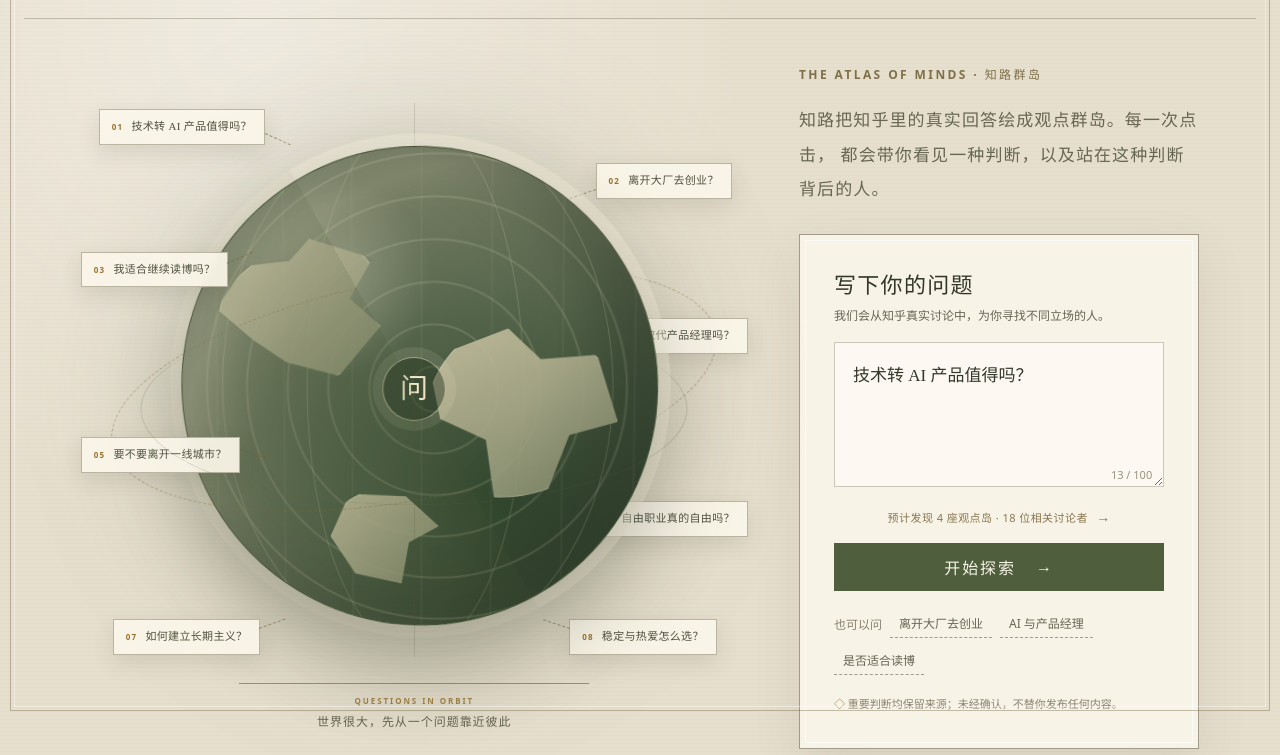
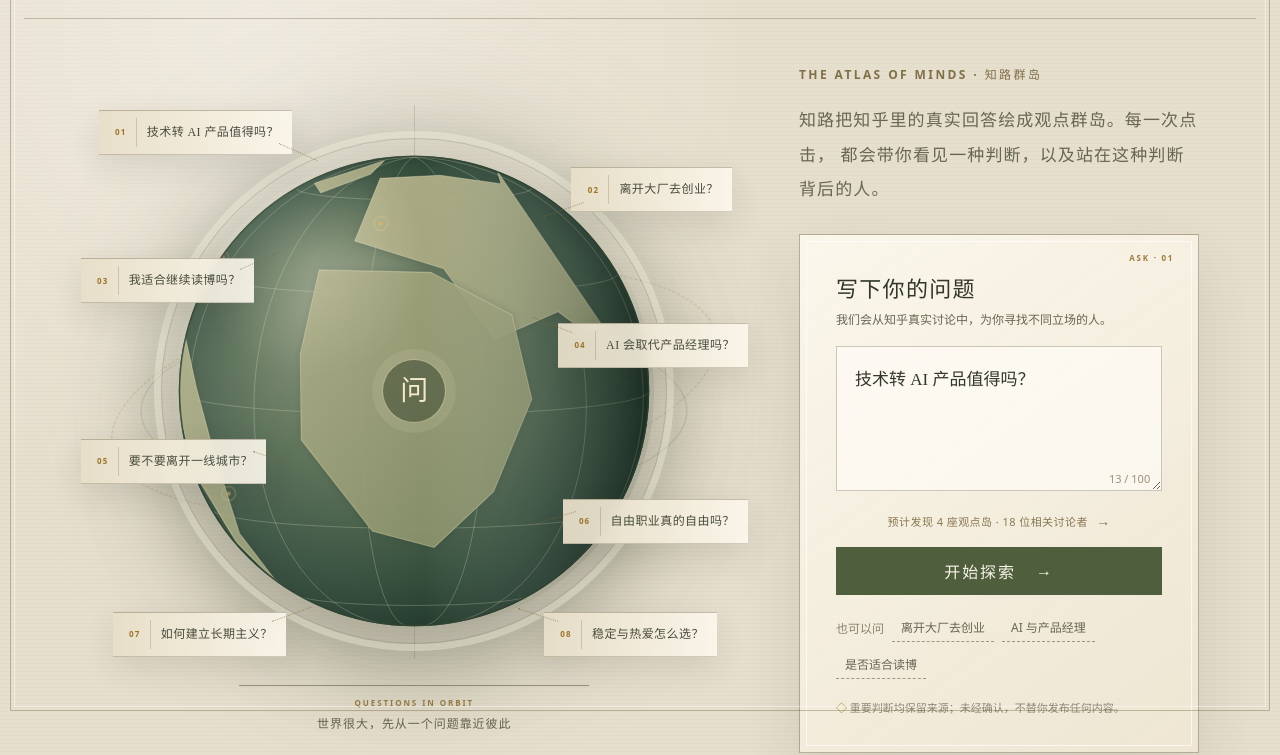
Before and after one commit to lxtayi/zhilu, a website with bundled scripts: page public/index.html in a window 1280 px wide. Shown: the part 79-834 px from the top of the page. Built offline with nearby package versions, Linux system fonts and the light colour scheme; animation ran at ten frames a second; files whose address does not match are found by name.

Commit message:
feat(frontend): rebuild hero as interactive editorial globe

```diff
--- a/public/app.js
+++ b/public/app.js
@@ -1,8 +1,12 @@
+import { createQuestionGlobe } from "./globe.js";
+
 const elements = {
   form: document.querySelector("#questionForm"),
   input: document.querySelector("#questionInput"),
   charCount: document.querySelector("#charCount"),
   hero: document.querySelector("#heroSection"),
+  globeStage: document.querySelector("#questionGlobeStage"),
+  globeCanvas: document.querySelector("#questionGlobeCanvas"),
   viewpointGate: document.querySelector("#viewpointGate"),
   viewpointGateCards: document.querySelector("#viewpointGateCards"),
   progress: document.querySelector("#progressSection"),
@@ -681,27 +685,11 @@ document.querySelectorAll("[data-question]").forEach((button) => {
   });
 });
 
-if (elements.globeStage && elements.hero && window.matchMedia("(pointer:fine)").matches) {
-  elements.hero.addEventListener("pointermove", (event) => {
-    const bounds = elements.hero.getBoundingClientRect();
-    const x = (event.clientX - bounds.left) / bounds.width - 0.5;
-    const y = (event.clientY - bounds.top) / bounds.height - 0.5;
-    elements.globeStage.style.setProperty("--globe-tilt-x", `${(-y * 18).toFixed(2)}deg`);
-    elements.globeStage.style.setProperty("--globe-tilt-y", `${(x * 30).toFixed(2)}deg`);
-    elements.globeStage.style.setProperty("--globe-shift-x", `${(x * 12).toFixed(2)}px`);
-    elements.globeStage.style.setProperty("--globe-shift-y", `${(y * 9).toFixed(2)}px`);
-    elements.globeStage.style.setProperty("--globe-light-x", `${(-x * 20).toFixed(2)}px`);
-    elements.globeStage.style.setProperty("--globe-light-y", `${(-y * 14).toFixed(2)}px`);
-  });
-  elements.hero.addEventListener("pointerleave", () => {
-    elements.globeStage.style.removeProperty("--globe-tilt-x");
-    elements.globeStage.style.removeProperty("--globe-tilt-y");
-    elements.globeStage.style.removeProperty("--globe-shift-x");
-    elements.globeStage.style.removeProperty("--globe-shift-y");
-    elements.globeStage.style.removeProperty("--globe-light-x");
-    elements.globeStage.style.removeProperty("--globe-light-y");
-  });
-}
+createQuestionGlobe({
+  canvas: elements.globeCanvas,
+  stage: elements.globeStage,
+  motionSurface: elements.hero
+});
 
 elements.restart.addEventListener("click", restart);
 elements.bottomRestart.addEventListener("click", restart);
--- /dev/null
+++ b/public/globe.js
@@ -0,0 +1,211 @@
+const DEG = Math.PI / 180;
+
+const LANDMASSES = [
+  [[72,-168],[68,-135],[58,-121],[50,-92],[52,-66],[34,-76],[17,-88],[18,-109],[33,-124],[54,-148]],
+  [[13,-81],[5,-75],[-7,-78],[-20,-69],[-39,-63],[-54,-70],[-35,-52],[-11,-48],[3,-55]],
+  [[70,-12],[72,34],[65,74],[68,122],[55,154],[37,141],[21,112],[9,80],[24,55],[18,34],[37,22],[45,-8]],
+  [[36,-17],[36,18],[24,40],[3,43],[-20,34],[-36,19],[-31,1],[-7,-16],[14,-17]],
+  [[-12,112],[-18,146],[-38,153],[-44,132],[-30,114]],
+  [[82,-52],[72,-24],[61,-42],[64,-62]]
+];
+
+function spherePoint(latitude, longitude, yaw, pitch) {
+  const lat = latitude * DEG;
+  const lon = longitude * DEG + yaw;
+  const cosLat = Math.cos(lat);
+  const x = cosLat * Math.sin(lon);
+  const y = -Math.sin(lat);
+  const z = cosLat * Math.cos(lon);
+  const cosPitch = Math.cos(pitch);
+  const sinPitch = Math.sin(pitch);
+  return { x, y: y * cosPitch - z * sinPitch, z: y * sinPitch + z * cosPitch };
+}
+
+function strokeVisible(context, points, project) {
+  let drawing = false;
+  context.beginPath();
+  points.forEach(([latitude, longitude]) => {
+    const point = project(latitude, longitude);
+    if (point.z <= 0) {
+      drawing = false;
+      return;
+    }
+    if (drawing) context.lineTo(point.x, point.y);
+    else context.moveTo(point.x, point.y);
+    drawing = true;
+  });
+  context.stroke();
+}
+
+export function createQuestionGlobe({ canvas, stage, motionSurface }) {
+  if (!canvas || !stage || !motionSurface) return () => {};
+  const context = canvas.getContext("2d");
+  if (!context) return () => {};
+
+  const questions = [...stage.querySelectorAll(".floating-question")];
+  const reducedMotion = window.matchMedia("(prefers-reduced-motion: reduce)");
+  const state = { width: 0, height: 0, radius: 0, x: 0, y: 0, targetX: 0, targetY: 0, frame: 0 };
+
+  function resize() {
+    const bounds = canvas.getBoundingClientRect();
+    const ratio = Math.min(window.devicePixelRatio || 1, 2);
+    state.width = Math.max(1, bounds.width);
+    state.height = Math.max(1, bounds.height);
+    state.radius = Math.min(state.width, state.height) * .49;
+    canvas.width = Math.round(state.width * ratio);
+    canvas.height = Math.round(state.height * ratio);
+    context.setTransform(ratio, 0, 0, ratio, 0, 0);
+  }
+
+  function project(latitude, longitude, yaw, pitch) {
+    const point = spherePoint(latitude, longitude, yaw, pitch);
+    return {
+      x: state.width / 2 + point.x * state.radius,
+      y: state.height / 2 + point.y * state.radius,
+      z: point.z
+    };
+  }
+
+  function drawGrid(yaw, pitch) {
+    context.save();
+    context.strokeStyle = "rgba(236,229,195,.25)";
+    context.lineWidth = 1;
+    for (let latitude = -60; latitude <= 60; latitude += 30) {
+      const points = [];
+      for (let longitude = -180; longitude <= 180; longitude += 4) points.push([latitude, longitude]);
+      strokeVisible(context, points, (lat, lon) => project(lat, lon, yaw, pitch));
+    }
+    for (let longitude = -180; longitude < 180; longitude += 30) {
+      const points = [];
+      for (let latitude = -90; latitude <= 90; latitude += 3) points.push([latitude, longitude]);
+      strokeVisible(context, points, (lat, lon) => project(lat, lon, yaw, pitch));
+    }
+    context.restore();
+  }
+
+  function drawLand(yaw, pitch) {
+    LANDMASSES.forEach((land, index) => {
+      const points = land.map(([latitude, longitude]) => project(latitude, longitude, yaw, pitch));
+      const visible = points.filter((point) => point.z > -.05);
+      if (visible.length < 3) return;
+      context.save();
+      context.beginPath();
+      visible.forEach((point, pointIndex) => {
+        if (pointIndex) context.lineTo(point.x, point.y);
+        else context.moveTo(point.x, point.y);
+      });
+      context.closePath();
+      const gradient = context.createLinearGradient(0, 0, state.width, state.height);
+      gradient.addColorStop(0, index % 2 ? "rgba(189,184,143,.88)" : "rgba(205,198,157,.9)");
+      gradient.addColorStop(1, "rgba(118,132,92,.92)");
+      context.fillStyle = gradient;
+      context.strokeStyle = "rgba(237,229,191,.34)";
+      context.lineWidth = 1.1;
+      context.lineJoin = "round";
+      context.shadowColor = "rgba(23,34,25,.25)";
+      context.shadowBlur = 8;
+      context.fill();
+      context.shadowBlur = 0;
+      context.stroke();
+      context.restore();
+    });
+  }
+
+  function drawMarkers(yaw, pitch) {
+    const markers = [[39,116],[31,121],[22,114],[35,-74],[51,-.1],[-34,151],[1,104],[-23,-46]];
+    markers.forEach(([latitude, longitude], index) => {
+      const point = project(latitude, longitude, yaw, pitch);
+      if (point.z <= .05) return;
+      const alpha = .28 + point.z * .58;
+      context.beginPath();
+      context.arc(point.x, point.y, index % 3 === 0 ? 3.2 : 2.2, 0, Math.PI * 2);
+      context.fillStyle = `rgba(215,174,92,${alpha})`;
+      context.fill();
+      context.beginPath();
+      context.arc(point.x, point.y, 7, 0, Math.PI * 2);
+      context.strokeStyle = `rgba(224,194,126,${alpha * .45})`;
+      context.stroke();
+    });
+  }
+
+  function draw(now) {
+    state.x += (state.targetX - state.x) * .055;
+    state.y += (state.targetY - state.y) * .055;
+    if (document.hidden || motionSurface.hidden) {
+      state.frame = requestAnimationFrame(draw);
+      return;
+    }
+    const yaw = -.4 + (reducedMotion.matches ? 0 : now * .000035) + state.x * .72;
+    const pitch = -.1 + state.y * .32;
+    context.clearRect(0, 0, state.width, state.height);
+    const centerX = state.width / 2;
+    const centerY = state.height / 2;
+
+    context.save();
+    context.beginPath();
+    context.arc(centerX, centerY, state.radius, 0, Math.PI * 2);
+    context.clip();
+    const ocean = context.createRadialGradient(
+      centerX - state.radius * .32 - state.x * 12,
+      centerY - state.radius * .34 - state.y * 9,
+      state.radius * .08,
+      centerX,
+      centerY,
+      state.radius * 1.08
+    );
+    ocean.addColorStop(0, "#87927a");
+    ocean.addColorStop(.46, "#566c52");
+    ocean.addColorStop(.82, "#314b3a");
+    ocean.addColorStop(1, "#1e3429");
+    context.fillStyle = ocean;
+    context.fillRect(0, 0, state.width, state.height);
+    drawGrid(yaw, pitch);
+    drawLand(yaw, pitch);
+    drawMarkers(yaw, pitch);
+    const shade = context.createLinearGradient(0, 0, state.width, 0);
+    shade.addColorStop(0, "rgba(255,250,224,.12)");
+    shade.addColorStop(.52, "rgba(255,255,255,0)");
+    shade.addColorStop(1, "rgba(8,19,13,.34)");
+    context.fillStyle = shade;
+    context.fillRect(0, 0, state.width, state.height);
+    context.restore();
+
+    context.beginPath();
+    context.arc(centerX, centerY, state.radius - .75, 0, Math.PI * 2);
+    context.strokeStyle = "rgba(48,67,49,.9)";
+    context.lineWidth = 1.5;
+    context.stroke();
+    state.frame = requestAnimationFrame(draw);
+  }
+
+  function move(event) {
+    const bounds = motionSurface.getBoundingClientRect();
+    state.targetX = Math.max(-1, Math.min(1, ((event.clientX - bounds.left) / bounds.width - .5) * 2));
+    state.targetY = Math.max(-1, Math.min(1, ((event.clientY - bounds.top) / bounds.height - .5) * 2));
+    questions.forEach((question, index) => {
+      const depth = .28 + (index % 4) * .1;
+      const direction = index % 2 === 0 ? 1 : -1;
+      question.style.translate = `${(state.targetX * 13 * depth * direction).toFixed(2)}px ${(state.targetY * 9 * depth).toFixed(2)}px`;
+    });
+  }
+
+  function leave() {
+    state.targetX = 0;
+    state.targetY = 0;
+    questions.forEach((question) => { question.style.translate = "0 0"; });
+  }
+
+  resize();
+  const observer = new ResizeObserver(resize);
+  observer.observe(canvas);
+  motionSurface.addEventListener("pointermove", move);
+  motionSurface.addEventListener("pointerleave", leave);
+  state.frame = requestAnimationFrame(draw);
+
+  return () => {
+    cancelAnimationFrame(state.frame);
+    observer.disconnect();
+    motionSurface.removeEventListener("pointermove", move);
+    motionSurface.removeEventListener("pointerleave", leave);
+  };
+}
--- a/public/index.html
+++ b/public/index.html
@@ -30,10 +30,7 @@
           <div class="globe-orbit orbit-outer" aria-hidden="true"></div>
           <div class="globe-orbit orbit-inner" aria-hidden="true"></div>
           <div class="question-globe" role="img" aria-label="由观点航线组成的三维地球">
-            <span class="globe-grid" aria-hidden="true"></span>
-            <span class="globe-land land-one" aria-hidden="true"></span>
-            <span class="globe-land land-two" aria-hidden="true"></span>
-            <span class="globe-land land-three" aria-hidden="true"></span>
+            <canvas id="questionGlobeCanvas" aria-hidden="true"></canvas>
             <span class="globe-sheen" aria-hidden="true"></span>
             <span class="globe-core-mark" aria-hidden="true">问</span>
           </div>
--- a/public/styles.css
+++ b/public/styles.css
@@ -29,26 +29,22 @@ button, textarea { font: inherit; } button, a { -webkit-tap-highlight-color: tra
 .hero::before { content:""; position:absolute; inset:30px 0 20px; z-index:-1; border:1px solid rgba(95,83,54,.2); background:linear-gradient(90deg,rgba(255,255,255,.22),transparent 45%), var(--paper); box-shadow:0 24px 80px rgba(67,58,38,.12); }
 .hero-copy { max-width:530px; align-self:end; position:relative; z-index:2; } .eyebrow { margin:0 0 20px; color:#7f704a; font:600 12px/1.4 var(--sans); letter-spacing:.2em; text-transform:uppercase; }
 .hero-description { max-width:520px; margin:0; color:var(--ink-soft); font:17px/2.05 var(--serif); letter-spacing:.065em; }
-.question-globe-stage { --globe-tilt-x:-4deg; --globe-tilt-y:-7deg; --globe-shift-x:0px; --globe-shift-y:0px; --globe-light-x:0px; --globe-light-y:0px; grid-row:1/3; width:100%; min-width:560px; height:650px; position:relative; z-index:3; perspective:1200px; transform-style:preserve-3d; }
+.question-globe-stage { grid-row:1/3; width:100%; min-width:560px; height:650px; position:relative; z-index:3; isolation:isolate; perspective:1200px; transform-style:preserve-3d; }
 .question-globe-stage::before { content:""; position:absolute; left:50%; top:20px; bottom:76px; border-left:1px solid rgba(86,83,57,.18); }
 .question-globe-stage::after { content:""; position:absolute; z-index:-1; left:50%; top:47%; width:540px; height:540px; border-radius:50%; background:rgba(73,88,55,.15); filter:blur(62px); transform:translate(-50%,-50%); }
-.question-globe { position:absolute; z-index:2; left:50%; top:66px; width:480px; height:480px; overflow:hidden; border:1px solid rgba(59,73,45,.74); border-radius:50%; background:radial-gradient(circle at 33% 27%,rgba(250,247,224,.26),transparent 21%),radial-gradient(circle at 68% 72%,#33482f 0,#526349 37%,#798066 70%,#384833 100%); box-shadow:inset -52px -35px 72px rgba(32,44,29,.48),inset 30px 22px 46px rgba(255,248,218,.14),0 42px 82px rgba(46,51,36,.31),0 0 0 12px rgba(246,239,220,.42); transform:translate(calc(-50% + var(--globe-shift-x)),var(--globe-shift-y)) rotateX(var(--globe-tilt-x)) rotateY(var(--globe-tilt-y)); transform-style:preserve-3d; transition:transform .16s cubic-bezier(.2,.72,.25,1),box-shadow .2s ease; }
-.globe-grid { position:absolute; inset:-4%; border-radius:50%; opacity:.48; background:repeating-radial-gradient(ellipse at 50% 50%,transparent 0 21px,rgba(232,225,190,.35) 22px 23px,transparent 24px 42px),repeating-linear-gradient(90deg,transparent 0 35px,rgba(226,220,185,.26) 36px,transparent 37px 70px); background-position:0 0; animation:globeDrift 18s linear infinite; }
-.globe-grid::before, .globe-grid::after { content:""; position:absolute; top:-2%; bottom:-2%; left:50%; width:42%; border:1px solid rgba(236,229,194,.42); border-radius:50%; transform:translateX(-50%); }
-.globe-grid::after { width:76%; }
-.globe-land { position:absolute; display:block; background:linear-gradient(145deg,rgba(205,196,153,.9),rgba(129,139,98,.9)); box-shadow:inset 0 0 0 1px rgba(244,237,204,.25),0 2px 6px rgba(27,37,25,.3); filter:saturate(.75); }
-.land-one { left:8.4%; top:19.2%; width:36.9%; height:29.4%; border-radius:64% 36% 52% 48% / 44% 64% 36% 56%; clip-path:polygon(0 33%,22% 8%,48% 12%,62% 0,95% 24%,77% 48%,91% 72%,61% 100%,33% 82%,17% 61%); transform:rotate(-13deg); }
-.land-two { right:8.1%; top:36.9%; width:39.5%; height:36.9%; border-radius:42% 58% 66% 34% / 55% 33% 67% 45%; clip-path:polygon(8% 22%,34% 4%,54% 17%,82% 8%,100% 42%,77% 55%,72% 91%,46% 100%,35% 68%,9% 62%,0 40%); transform:rotate(12deg); }
-.land-three { left:32.3%; bottom:8.4%; width:23.3%; height:20.3%; border-radius:50% 50% 38% 62%; clip-path:polygon(23% 0,74% 10%,100% 45%,71% 58%,59% 100%,18% 84%,0 42%); transform:rotate(-8deg); }
-.globe-sheen { position:absolute; inset:-8%; border-radius:50%; background:linear-gradient(112deg,rgba(255,255,239,.24),transparent 32%,transparent 65%,rgba(13,24,15,.27)); pointer-events:none; transform:translate(var(--globe-light-x),var(--globe-light-y)); transition:transform .18s ease; }
+.question-globe { position:absolute; z-index:2; left:50%; top:66px; width:480px; height:480px; border-radius:50%; filter:drop-shadow(0 38px 38px rgba(39,49,36,.25)); transform:translateX(-50%); transform-style:preserve-3d; transition:filter .3s ease; }
+.question-globe::before { content:""; position:absolute; inset:-13px; z-index:-1; border:1px solid rgba(93,103,70,.21); border-radius:50%; box-shadow:0 0 0 7px rgba(248,243,227,.38),0 0 70px rgba(70,87,63,.16); }
+.question-globe canvas { width:100%; height:100%; display:block; border-radius:50%; }
+.globe-sheen { position:absolute; inset:0; border-radius:50%; background:radial-gradient(circle at 29% 23%,rgba(255,252,230,.19),transparent 23%),linear-gradient(112deg,rgba(255,255,239,.08),transparent 37%,transparent 70%,rgba(13,24,15,.14)); pointer-events:none; }
 .globe-core-mark { position:absolute; left:50%; top:50%; width:64px; height:64px; display:grid; place-items:center; border:1px solid rgba(248,238,199,.55); border-radius:50%; color:#f3e9c9; background:rgba(39,51,34,.43); font:500 28px/1 var(--serif); box-shadow:0 0 0 10px rgba(245,236,203,.1); transform:translate(-50%,-50%); }
 .globe-orbit { position:absolute; z-index:1; left:50%; top:306px; border:1px dashed rgba(125,103,52,.53); border-radius:50%; pointer-events:none; transform-style:preserve-3d; }
-.orbit-outer { width:610px; height:220px; transform:translate(-50%,-50%) rotate(-13deg); animation:orbitPulse 7s ease-in-out infinite; }
+.orbit-outer { width:610px; height:220px; border-color:rgba(154,119,55,.4); transform:translate(-50%,-50%) rotate(-13deg); animation:orbitPulse 7s ease-in-out infinite; }
 .orbit-inner { width:535px; height:535px; border-style:solid; border-color:rgba(88,100,67,.24); transform:translate(-50%,-50%) rotateX(69deg) rotateZ(22deg); }
-.floating-question { position:absolute; z-index:5; width:max-content; max-width:210px; padding:9px 12px; border:1px solid rgba(86,77,52,.38); color:#4f513f; background:rgba(250,246,233,.93); box-shadow:0 8px 22px rgba(56,54,38,.12); font:11px/1.45 var(--serif); letter-spacing:.03em; text-align:left; cursor:pointer; backdrop-filter:blur(4px); animation:questionFloat 4.8s ease-in-out infinite; transition:color .2s,background .2s,border-color .2s,transform .2s,box-shadow .2s; }
-.floating-question::after { content:""; position:absolute; width:28px; border-top:1px dashed rgba(112,91,47,.55); }
-.floating-question span { margin-right:5px; color:#9b732e; font:600 8px/1 var(--sans); letter-spacing:.15em; }
-.floating-question:hover, .floating-question:focus-visible { z-index:8; outline:none; color:#f7f1df; border-color:var(--olive); background:var(--olive); box-shadow:0 14px 30px rgba(47,54,39,.22); transform:translateY(-3px); }
+.floating-question { position:absolute; z-index:5; width:max-content; max-width:215px; min-height:43px; display:grid; grid-template-columns:31px 1fr; align-items:center; gap:10px; padding:7px 13px 7px 7px; border:0; border-top:1px solid rgba(94,81,53,.34); border-bottom:1px solid rgba(94,81,53,.25); color:#484c3d; background:linear-gradient(90deg,rgba(231,222,200,.94),rgba(251,247,235,.91)); box-shadow:0 12px 32px rgba(48,48,35,.11); font:12px/1.45 var(--serif); letter-spacing:.035em; text-align:left; cursor:pointer; backdrop-filter:blur(7px); animation:questionFloat 5.6s ease-in-out infinite; transition:color .25s,background .25s,box-shadow .25s,transform .25s,translate .16s ease; }
+.floating-question::after { content:""; position:absolute; width:42px; border-top:1px dotted rgba(137,103,43,.56); }
+.floating-question span { width:31px; height:29px; display:grid; place-items:center; margin:0; border-right:1px solid rgba(122,98,54,.26); color:#9d742d; font:600 8px/1 var(--sans); letter-spacing:.14em; }
+.floating-question:hover, .floating-question:focus-visible { z-index:8; outline:none; color:#faf5e5; background:linear-gradient(90deg,#334a39,#4c6048); box-shadow:0 17px 38px rgba(39,49,37,.24); transform:translateY(-4px); }
+.floating-question:hover span, .floating-question:focus-visible span { color:#e0bd75; border-color:rgba(234,215,171,.32); }
 .question-one { left:18px; top:26px; } .question-one::after { right:-29px; bottom:10px; transform:rotate(24deg); transform-origin:left; }
 .question-two { right:16px; top:82px; animation-delay:-.7s; } .question-two::after { left:-29px; bottom:8px; transform:rotate(-19deg); transform-origin:right; }
 .question-three { left:0; top:174px; animation-delay:-1.4s; } .question-three::after { right:-28px; top:10px; transform:rotate(-24deg); transform-origin:left; }
@@ -61,11 +57,11 @@ button, textarea { font: inherit; } button, a { -webkit-tap-highlight-color: tra
 .globe-caption span { display:block; color:#9a7e48; font:600 8px/1 var(--sans); letter-spacing:.24em; }
 .globe-caption strong { display:block; margin-top:8px; color:#62624f; font:500 12px/1.65 var(--serif); letter-spacing:.08em; }
 .question-selected .question-globe { animation:globeChosen .62s ease both; }
-@keyframes globeDrift { to { background-position:70px 0; } }
 @keyframes orbitPulse { 0%,100% { opacity:.65; transform:translate(-50%,-50%) rotate(-13deg) scale(.97); } 50% { opacity:1; transform:translate(-50%,-50%) rotate(-9deg) scale(1.03); } }
 @keyframes questionFloat { 0%,100% { margin-top:0; } 50% { margin-top:-7px; } }
-@keyframes globeChosen { 0%,100% { filter:none; } 48% { filter:brightness(1.18) saturate(1.2); transform:translate(calc(-50% + var(--globe-shift-x)),var(--globe-shift-y)) rotateX(-2deg) rotateY(15deg) scale(1.035); } }
-.question-card { align-self:start; margin-top:26px; padding:34px; border:1px solid var(--line-strong); outline:1px solid rgba(255,255,255,.65); outline-offset:-7px; background:rgba(250,246,235,.88); box-shadow:0 18px 45px rgba(67,58,38,.1); }
+@keyframes globeChosen { 0%,100% { filter:drop-shadow(0 38px 38px rgba(39,49,36,.25)); transform:translateX(-50%) scale(1); } 48% { filter:drop-shadow(0 43px 44px rgba(39,49,36,.31)) brightness(1.09); transform:translateX(-50%) scale(1.025); } }
+.question-card { align-self:start; margin-top:26px; padding:38px 36px 34px; position:relative; border:1px solid rgba(90,76,47,.42); outline:1px solid rgba(255,255,255,.68); outline-offset:-8px; background:linear-gradient(145deg,rgba(252,248,237,.94),rgba(239,231,211,.86)); box-shadow:0 25px 58px rgba(55,51,36,.12); }
+.question-card::before { content:"ASK · 01"; position:absolute; right:24px; top:19px; color:#9c7a3e; font:600 8px/1 var(--sans); letter-spacing:.22em; }
 .question-card > label { display:block; margin-bottom:4px; font:600 22px/1.5 var(--serif); letter-spacing:.06em; }
 .question-hint { margin:0 0 16px; color:var(--ink-soft); font:12px/1.6 var(--sans); }
 .explore-preview { margin:14px 0 0; color:#8a7650; font:11px/1.5 var(--sans); letter-spacing:.04em; text-align:center; }
```
